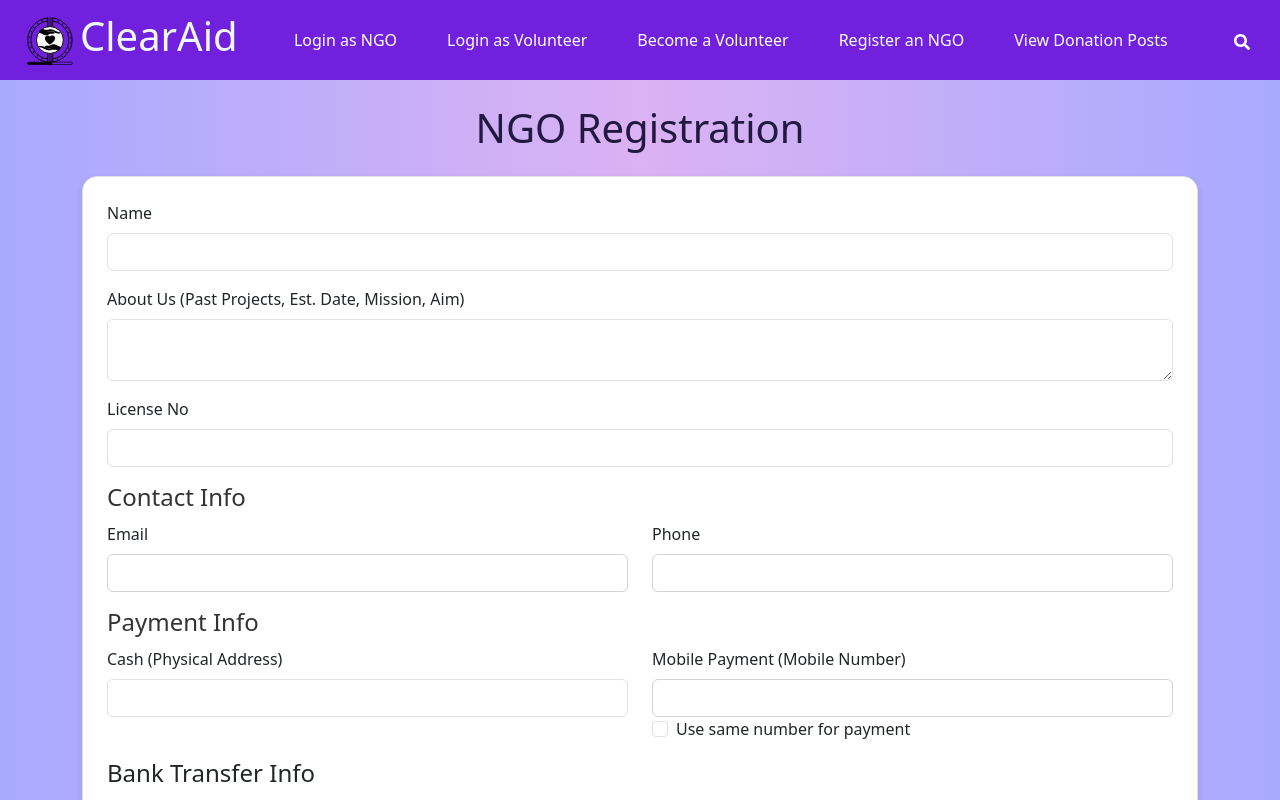
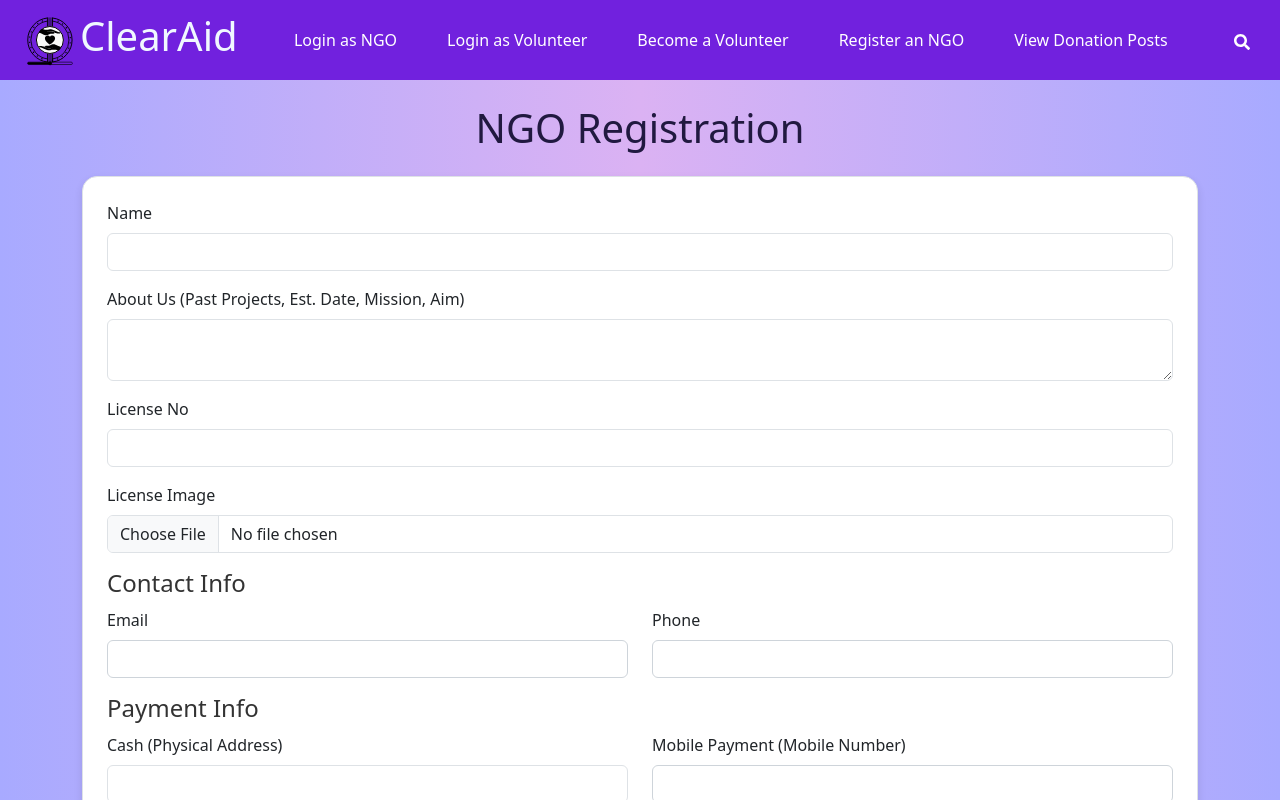
Before and after one commit to nrzn77/altruistic, a React (Vite) app in the folder Website/: page /registerNGO in a window 1280 px wide. Shown: the top 800 px of the page. Built offline with nearby package versions, Linux system fonts and the light colour scheme; no server answers.

Commit message:
Added Verification for NGO

```diff
--- a/Website/src/Pages/AdminDash.css
+++ b/Website/src/Pages/AdminDash.css
@@ -26,6 +26,10 @@
   padding: 10px;
 }
 
+.table-container{
+  overflow-x: auto;
+}
+
 .ngo-table {
   width: 95%;
   max-width: 1200px;
@@ -41,7 +45,7 @@
 .ngo-table td {
   padding: 8px 12px;
   border: 1px solid #ddd;
-  word-break: break-word;
+  /* word-break: break-word; */
 }
 
 .ngo-table th:first-child,
--- a/Website/src/Pages/AdminDash.jsx
+++ b/Website/src/Pages/AdminDash.jsx
@@ -65,6 +65,7 @@ const AdminDash = () => {
         {loading ? (
           <p>Loading NGOs...</p>
         ) : ngos.length > 0 ? (
+          <div className="table-container">
             <table className="ngo-table">
               <thead>
                 <tr>
@@ -72,6 +73,7 @@ const AdminDash = () => {
                   <th>Name</th>
                   <th>About Us</th>
                   <th>License No</th>
+                  <th>License Image</th>
                   <th>Contact Email</th>
                   <th>Phone</th>
                   <th>Cash Payment Info</th>
@@ -89,6 +91,7 @@ const AdminDash = () => {
                     <td>{ngo.name}</td>
                     <td>{ngo.aboutUs}</td>
                     <td>{ngo.licenseNo}</td>
+                    <td><a href={ngo.photoURL} target="_blank">View License</a></td>
                     <td>{ngo.contactInfo?.email}</td>
                     <td>{ngo.contactInfo?.phone}</td>
                     <td>{ngo.paymentInfo?.cash}</td>
@@ -109,11 +112,12 @@ const AdminDash = () => {
                 ))}
               </tbody>
             </table>
+          </div>
         ) : (
           <p>No NGOs found.</p>
         )}
       </div>
-    </div>
+    </div >
   );
 };
 
--- a/Website/src/Pages/Dashboard.jsx
+++ b/Website/src/Pages/Dashboard.jsx
@@ -86,23 +86,26 @@ const Dashboard = ({ setUserRole }) => {
 
   return (
     <div className='ngo-dashboard'>
+      {!NGOData && "Loading"}
+      {NGOData && <>
       <h1>Welcome to Your Dashboard!</h1>
       <p>You are logged in as {auth.currentUser?.email}</p>
-
+      {!NGOData.verified_status && <b>You have not yet been approved by an Admin.</b>}
       <Row className="gy-2">
-        <Col xs={12} sm="auto">
+        {NGOData.verified_status && <Col xs={12} sm="auto">
           <Link to="/CreatePost">
             <Button variant="primary" className="w-100">
               Create a post asking for money
             </Button>
           </Link>
-        </Col>
+        </Col>}
         <Col xs={12} sm="auto">
           <Button variant="secondary" onClick={handleLogout} className="w-100">
             Logout
           </Button>
         </Col>
       </Row>
+      </>}
 
       {NGOData && (
         <div>
--- a/Website/src/Pages/RegisterNGO.jsx
+++ b/Website/src/Pages/RegisterNGO.jsx
@@ -1,10 +1,12 @@
 import React, { useState } from 'react';
+import axios from 'axios';
 import { Form, Button, Container, Row, Col } from 'react-bootstrap';
 import { createUserWithEmailAndPassword } from 'firebase/auth';
 import { collection, addDoc } from 'firebase/firestore';
 import { auth, db } from '../firebase-config';
 
 const RegisterNGO = ({ setUserRole }) => {
+  const [photo, setPhoto] = useState(null);
   const [formData, setFormData] = useState({
     name: '',
     aboutUs: '',
@@ -151,6 +153,30 @@ const RegisterNGO = ({ setUserRole }) => {
       return;
     }
 
+    if (!photo) {
+      alert("Submit a picture of your license");
+      return;
+    }
+
+    let photoURL;
+
+    if (photo) {
+      const formData = new FormData();
+      formData.append('image', photo);
+      console.log(photo)
+
+      try {
+        const response = await axios.post('http://localhost:3000/upload', formData, {
+          headers: { 'Content-Type': 'multipart/form-data' },
+        });
+        photoURL = response.data.url;
+      } catch (error) {
+        console.error('Error uploading the image:', error);
+        alert("Error uploading the image");
+        return;
+      }
+    }
+
     try {
       setUserRole("ngo");
       const userCredential = await createUserWithEmailAndPassword(
@@ -171,6 +197,8 @@ const RegisterNGO = ({ setUserRole }) => {
         paymentInfo: formData.paymentInfo,
         userId: user.uid,
         role: "NGO",
+        verified_status: false,
+        photoURL
       });
 
       alert("NGO registration complete!");
@@ -197,9 +225,9 @@ const RegisterNGO = ({ setUserRole }) => {
 
 
   return (
-    <Container className="mt-4" style={{ paddingBottom: '50px'}}>
-      <h1 className="text-center mb-4" style={{color: '#211940'}}>NGO Registration</h1>
-      <Form onSubmit={handleSubmit} className="border p-4 rounded-shadow-sm" style={{ backgroundColor: 'white', boxShadow: '0 4px 8px rgba(0, 0, 0, 0.1)', borderRadius: '15px'}}>
+    <Container className="mt-4" style={{ paddingBottom: '50px' }}>
+      <h1 className="text-center mb-4" style={{ color: '#211940' }}>NGO Registration</h1>
+      <Form onSubmit={handleSubmit} className="border p-4 rounded-shadow-sm" style={{ backgroundColor: 'white', boxShadow: '0 4px 8px rgba(0, 0, 0, 0.1)', borderRadius: '15px' }}>
         {/* <h2 className="mb-4 text-center" style={{color: '#211940'}}>Register Your NGO</h2> */}
 
         <Row className="mb-3">
@@ -236,6 +264,18 @@ const RegisterNGO = ({ setUserRole }) => {
               name="licenseNo"
               value={formData.licenseNo}
               onChange={handleInputChange}
+              required
+            />
+          </Form.Group>
+        </Row>
+
+        <Row className="mb-3">
+          <Form.Group as={Col} controlId="formLicenseImage">
+            <Form.Label>License Image</Form.Label>
+            <Form.Control
+              type="file"
+              name="licenseImage"
+              onChange={e => setPhoto(e.target.files[0])}
               required
             />
           </Form.Group>
@@ -318,7 +358,7 @@ const RegisterNGO = ({ setUserRole }) => {
                 borderColor:
                   !formData.paymentInfo.mobilePayment || useSameNumberForPayment
                     ? '#ced4da'
-                  :isMobilePaymentValid
+                    : isMobilePaymentValid
                       ? 'green'
                       : 'red',
               }}
@@ -388,7 +428,7 @@ const RegisterNGO = ({ setUserRole }) => {
                 borderColor:
                   !formData.username || useSameEmailForUsername
                     ? '#ced4da'
-              :isUserNameValid
+                    : isUserNameValid
                       ? 'green'
                       : 'red',
               }}
@@ -420,7 +460,7 @@ const RegisterNGO = ({ setUserRole }) => {
             />
             <Form.Text
               style={{
-                  color: !formData.password || formData.password.length>=6 ? 'transparent' : 'red',
+                color: !formData.password || formData.password.length >= 6 ? 'transparent' : 'red',
               }}
             >
               Password should consist atleast 6 characters
--- a/Website/src/Pages/Registervolunteer.jsx
+++ b/Website/src/Pages/Registervolunteer.jsx
@@ -166,7 +166,7 @@ const RegisterVolunteer = ({ setUserRole }) => {
 
 
             <div className="form-group mb-3">
-              {/* <label>Name:</label> */}
+              <label>Name:</label>
               <input
                 type="text"
                 className="form-control"
@@ -193,7 +193,7 @@ const RegisterVolunteer = ({ setUserRole }) => {
             </div>
 
             <div className="form-group mb-3">
-              {/* <label>Skills:</label> */}
+              <label>Skills:</label>
               <input
                 type="text"
                 className="form-control"
@@ -220,7 +220,7 @@ const RegisterVolunteer = ({ setUserRole }) => {
             </div>
 
             <div className="form-group mb-3">
-              {/* <label>Photo:</label> */}
+              <label>Photo:</label>
               <input
                 type="file"
                 className="form-control"
--- a/Website/src/Pages/SearchPage.jsx
+++ b/Website/src/Pages/SearchPage.jsx
@@ -2,7 +2,7 @@
 import { useParams } from "react-router-dom";import { collection, query, where, getDocs } from 'firebase/firestore';
 import { db } from '../firebase-config';
 import React, { useState, useEffect } from 'react';
-import DonateButton from "../Components/DonateButton";
+import PostCard from "../Components/PostCard";
 
 
 
@@ -67,23 +67,18 @@ const SearchEngine = () => {
 
     return (
       <div>
-        <h1>Search NGO Posts</h1>
+        <h1 style={{textAlign:"center"}}>Searched NGO Posts: {searchTerm}</h1>
 
         {loading ? (
           <p>Loading...</p>
         ) : (
           <div>
             {searchResults.length > 0 ? (
-              <ul>
-                {searchResults.map(post => (
-                  <li key={post.id}>
-                    <h2>{post.title}</h2>
-                    <p>{post.description}</p>
-                    <p>{post.reachedAmount}/{post.targetedAmount}</p>
-                    <DonateButton post={post} />
-                  </li>
+              <div className="posts-container">
+                {searchResults.map((post, index) => (
+                  <PostCard post={post} key={index} />
                 ))}
-              </ul>
+              </div>
             ) : (
               <p>No results found.</p>
             )}
```
Lines whose indentation alone changed are shown as unchanged.
